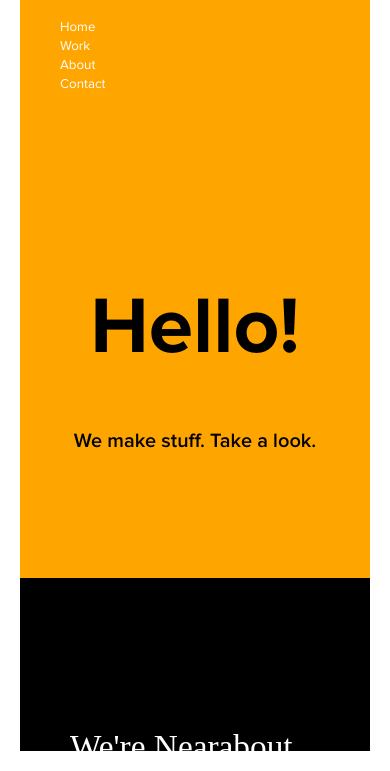
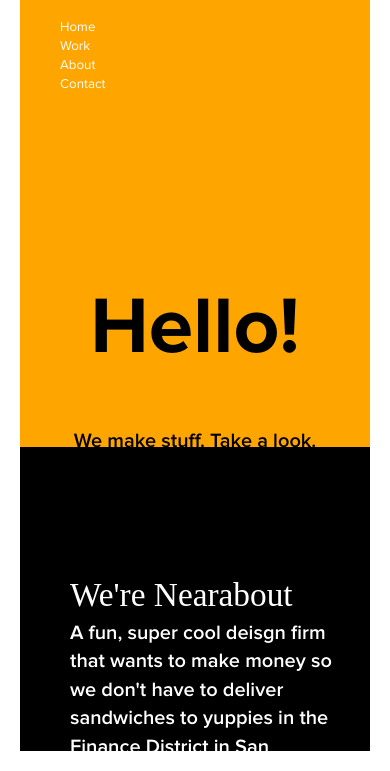
Before and after one commit to DillonJacobs/nearabout, a plain HTML site: page index.html in a window 390 px wide. Shown: the part 73-844 px from the top of the page. Drawn offline with nearby package versions, Linux system fonts and the light colour scheme; a web font is replaced by a local one.

Commit message:
added wireframe folder and a font

```diff
--- a/css/responsive.css
+++ b/css/responsive.css
@@ -47,7 +47,7 @@
   /* header */
 
   .headslide{
-    height:90vh;
+    height:90vh!important;
     width:30vw;
     position: absolute;
     right:-32vw;
@@ -68,17 +68,20 @@
 /* mobile styles for header animation */
 
 
-@media (max-width: 600px) {
+@media (max-width: 768px) {
 
   .headslide{
-    height:30vh;
+    height:47vh;
     width:100vw;
     position: absolute;
-    bottom:-32vw;
+    bottom:-500px;
     right:0;
     left:0;
     z-index: 10;
     background-color: black;
-    padding: 30vh 50px 0 50px;
+    padding: 12vh 50px 0 50px;
+  }
+  .header-text{
+    width:100%!important;
   }
 }
--- a/css/styles.css
+++ b/css/styles.css
@@ -232,6 +232,7 @@
   z-index: 10;
   background-color: black;
   padding: 30vh 50px 0 50px;
+  bottom:0px;
 }
 
 
--- a/index.html
+++ b/index.html
@@ -63,9 +63,9 @@
   <div id="pin1" class="wrapper sidepad">
     <div class="row header red">
     <div class="header-content">
-    <div class="proxima-h1 header-text vcenter">Hello!</div>
-    <div class="proxima-h3 header-text vcenteroffset">We make stuff. Take a look.</div>
-      <div class="headslide black">
+    <div class="proxima-h1 header-text header-text2 vcenter">Hello!</div>
+    <div class="proxima-h3 header-text header-text2 vcenteroffset">We make stuff. Take a look.</div>
+      <div class="headslide headslide2 black">
       <div class="vcenteroffset2">
         <div class="whitetext freight-h2">We're Nearabout</div>
         <div class="whitetext proxima-h3">A fun, super cool deisgn firm that wants to make money so we don't have to deliver sandwiches to yuppies in the Finance District in San Francisco.</div>
@@ -129,65 +129,14 @@
     var controller = new ScrollMagic.Controller();
   </script>
     <section class="demo">
-      <script>
-      // var mq = window.matchMedia( "(min-width: 570px)" );
+<!--       <script>
+      $( document ).ready(function() {
+       $(window).resize(function() {
+        alert("Hello! I am an alert box!!");
+          var pageWidth = $(window).width();
+          alert("Hello! I am an alert box!!");
 
-      // if (mq.matches) {
-
-
-      //        var scene = new ScrollMagic.Scene({
-      //                  triggerElement: "#trigger1"
-      //                })
-      //                .setTween(".headslide", 1, {ease: Expo.easeInOut, right:0}) // trigger a TweenMax.to tween
-      //                // .addIndicators({name: "1 (duration: 0)"}) // add indicators (requires plugin)
-      //                .addTo(controller);
-
-      //        var scene = new ScrollMagic.Scene({
-      //                  triggerElement: "#trigger1"
-      //                })
-      //                .setTween(".header-text", 1, {ease: Power3.easeInOut, width:"20%"}) // trigger a TweenMax.to tween
-      //                // .addIndicators({name: "1 (duration: 0)"}) // add indicators (requires plugin)
-      //                .addTo(controller);
-
-
-      //        var scene = new ScrollMagic.Scene({triggerElement: "#trigger2", duration: 300})
-      //                .setPin("#pin1")
-      //                // .addIndicators({name: "1 (duration: 100)"}) // add indicators (requires plugin)
-      //                .addTo(controller);
-
-
-
-
-      // }
-      // else {
-
-
-      //         var scene = new ScrollMagic.Scene({
-      //                   triggerElement: "#trigger1"
-      //                 })
-      //                 .setTween(".headslide", 1, {ease: Expo.easeInOut, right:0}) // trigger a TweenMax.to tween
-      //                 // .addIndicators({name: "1 (duration: 0)"}) // add indicators (requires plugin)
-      //                 .addTo(controller);
-
-      //         var scene = new ScrollMagic.Scene({
-      //                   triggerElement: "#trigger1"
-      //                 })
-      //                 .setTween(".header-text", 1, {ease: Power3.easeInOut, width:"70%"}) // trigger a TweenMax.to tween
-      //                 // .addIndicators({name: "1 (duration: 0)"}) // add indicators (requires plugin)
-      //                 .addTo(controller);
-
-
-      //         var scene = new ScrollMagic.Scene({triggerElement: "#trigger2", duration: 300})
-      //                 .setPin("#pin1")
-      //                 // .addIndicators({name: "1 (duration: 100)"}) // add indicators (requires plugin)
-      //                 .addTo(controller);
-
-
-
-
-      // }
-
-      if (window.matchMedia("(min-width: 600px)").matches) {
+          if( $(window).width()< 681){
               var scene = new ScrollMagic.Scene({
                         triggerElement: "#trigger1"
                       })
@@ -228,9 +177,11 @@
                       // .addIndicators({name: "1 (duration: 100)"}) // add indicators (requires plugin)
                       .addTo(controller);
             }
-      </script>
+        });
+      });
+      </script> -->
 
-      <script>
+<!--       <script>
 
         $(function () {
         var scene = new ScrollMagic.Scene({
@@ -240,8 +191,113 @@
                 // .addIndicators({name: "1 (duration: 0)"}) // add indicators (requires plugin)
                 .addTo(controller);
                 });
+      </script> -->
+<script>
+  $(document).ready(function(){
+
+      $(window).on('resize', function(){
+
+         var vpwidth=$(window).width(); // get the new value after resize
+         if(vpwidth > 768) {
+                var scene = new ScrollMagic.Scene({
+                          triggerElement: "#trigger1"
+                        })
+                        .setTween(".headslide", 1, {ease: Expo.easeInOut, right:0, bottom:0}) // trigger a TweenMax.to tween
+                        // .addIndicators({name: "1 (duration: 0)"}) // add indicators (requires plugin)
+                        .addTo(controller);
+
+                var scene = new ScrollMagic.Scene({
+                          triggerElement: "#trigger1"
+                        })
+                        .setTween(".header-text", 1, {ease: Power3.easeInOut, width:"70%", height:"auto"}) // trigger a TweenMax.to tween
+                        // .addIndicators({name: "1 (duration: 0)"}) // add indicators (requires plugin)
+                        .addTo(controller);
+
+
+                var scene = new ScrollMagic.Scene({triggerElement: "#trigger2", duration: 300})
+                        .setPin("#pin1")
+                        // .addIndicators({name: "1 (duration: 100)"}) // add indicators (requires plugin)
+                        .addTo(controller);
+
+
+          } else if (vpwidth < 768) {
+
+              var scene = new ScrollMagic.Scene({
+                        triggerElement: "#trigger1"
+                      })
+                      .setTween(".headslide", 1, {ease: Expo.easeInOut, bottom:0}) // trigger a TweenMax.to tween
+                      // .addIndicators({name: "1 (duration: 0)"}) // add indicators (requires plugin)
+                      .addTo(controller);
+
+              var scene = new ScrollMagic.Scene({
+                        triggerElement: "#trigger1"
+                      })
+                      .setTween(".header-text", 1, {ease: Power3.easeInOut, height:"80%"}) // trigger a TweenMax.to tween
+                      // .addIndicators({name: "1 (duration: 0)"}) // add indicators (requires plugin)
+                      .addTo(controller);
+
+
+              var scene = new ScrollMagic.Scene({triggerElement: "#trigger2", duration: 300})
+                      .setPin("#pin1")
+                      // .addIndicators({name: "1 (duration: 100)"}) // add indicators (requires plugin)
+                      .addTo(controller);
+          }
+
+      }).resize();
+
+  });
 </script>
+<!-- <script>
+  var mediaQuery = window.matchMedia("(max-width: 768px)");
+  mediaQuery.addListener(setAnimation);
 
+  // First run
+  setAnimation(mediaQuery);
+
+  function setAnimation(mediaQuery) {
+    if (mediaQuery.matches) {
+        var scene = new ScrollMagic.Scene({
+                  triggerElement: "#trigger1"
+                })
+                .setTween(".headslide", 1, {ease: Expo.easeInOut, right:0, bottom:0}) // trigger a TweenMax.to tween
+                // .addIndicators({name: "1 (duration: 0)"}) // add indicators (requires plugin)
+                .addTo(controller);
+
+        var scene = new ScrollMagic.Scene({
+                  triggerElement: "#trigger1"
+                })
+                .setTween(".header-text", 1, {ease: Power3.easeInOut, width:"70%", height:"auto"}) // trigger a TweenMax.to tween
+                // .addIndicators({name: "1 (duration: 0)"}) // add indicators (requires plugin)
+                .addTo(controller);
+
+
+        var scene = new ScrollMagic.Scene({triggerElement: "#trigger2", duration: 300})
+                .setPin("#pin1")
+                // .addIndicators({name: "1 (duration: 100)"}) // add indicators (requires plugin)
+                .addTo(controller);
+    } else {
+          var scene = new ScrollMagic.Scene({
+                    triggerElement: "#trigger1"
+                  })
+                  .setTween(".headslide2", 1, {ease: Expo.easeInOut, bottom:0}) // trigger a TweenMax.to tween
+                  // .addIndicators({name: "1 (duration: 0)"}) // add indicators (requires plugin)
+                  .addTo(controller);
+
+          var scene = new ScrollMagic.Scene({
+                    triggerElement: "#trigger1"
+                  })
+                  .setTween(".header-text2", 1, {ease: Power3.easeInOut, height:"80%"}) // trigger a TweenMax.to tween
+                  // .addIndicators({name: "1 (duration: 0)"}) // add indicators (requires plugin)
+                  .addTo(controller);
+
+
+          var scene = new ScrollMagic.Scene({triggerElement: "#trigger2", duration: 300})
+                  .setPin("#pin1")
+                  // .addIndicators({name: "1 (duration: 100)"}) // add indicators (requires plugin)
+                  .addTo(controller);
+    }
+  }
+</script> -->
     </section>
 
 
```
Also changed, not shown: fonts/Freight Disp Bold Italic.otf (added), 5 other files. Lines whose indentation alone changed are shown as unchanged.
